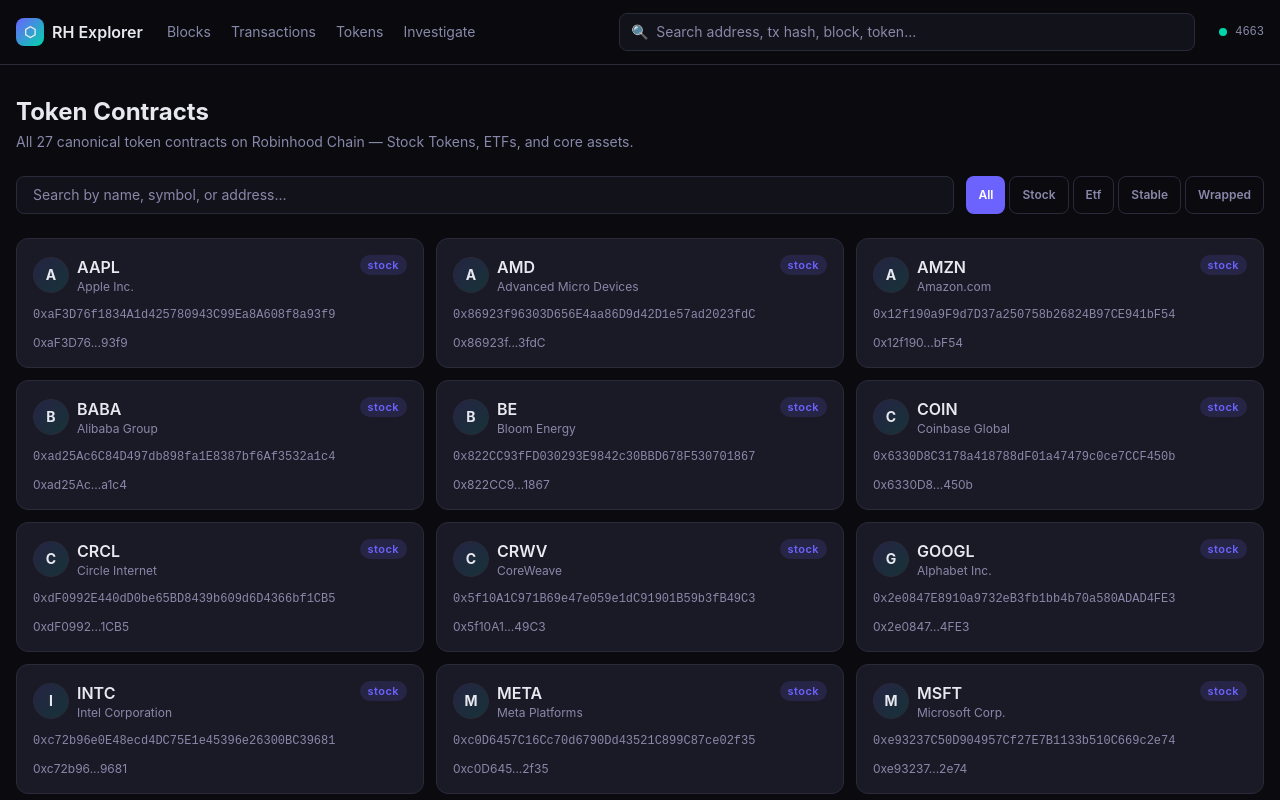
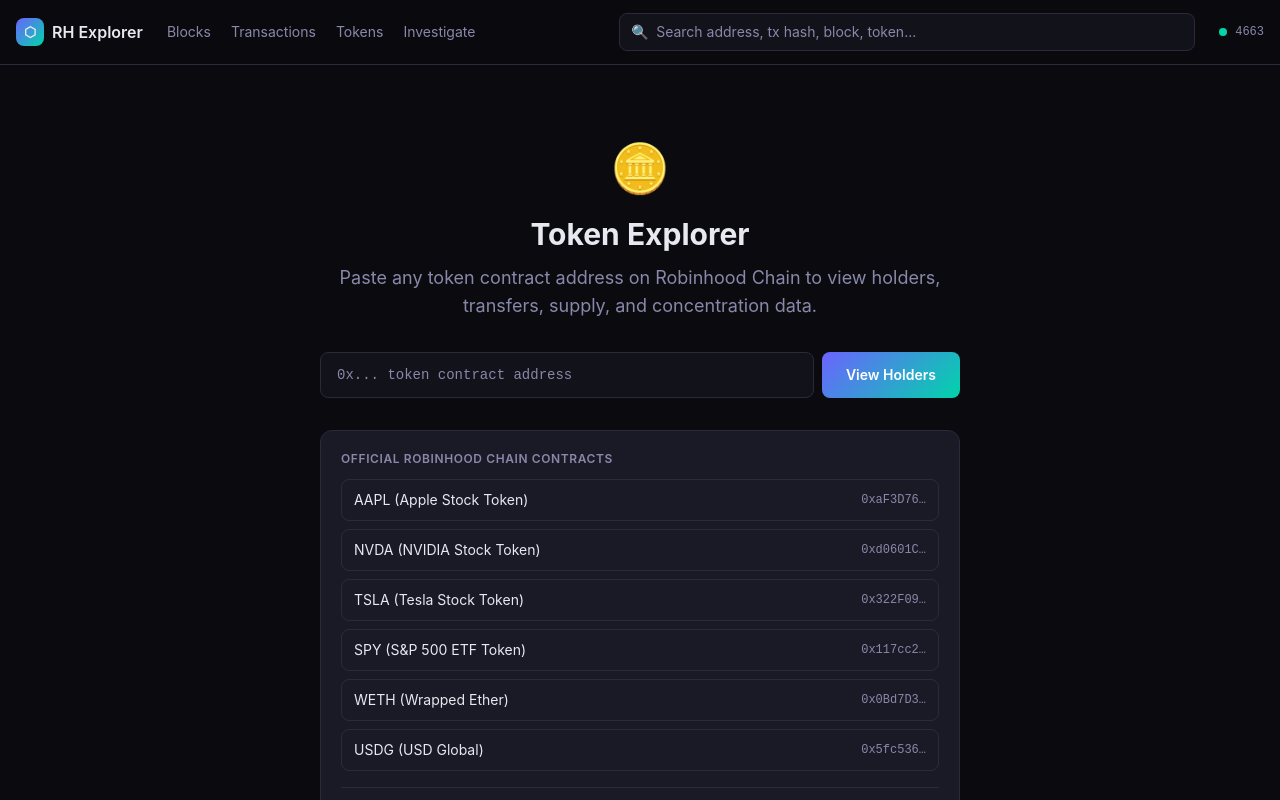
Before and after one commit to whispersomealpha/rh-explorer, a Next.js app in the folder apps/frontend/: page /tokens in a window 1280 px wide. Shown: the top 800 px of the page. Built offline with nearby package versions, Linux system fonts and the light colour scheme.

Commit message:
Add files via upload

```diff
--- a/apps/frontend/src/app/tokens/page.tsx
+++ b/apps/frontend/src/app/tokens/page.tsx
@@ -1,111 +1,78 @@
 'use client'
 import { useState } from 'react'
-import Link from 'next/link'
-import { STOCK_TOKENS } from '../../lib/types'
-import { shortAddr } from '../../lib/utils'
-
-const TOKEN_META: Record<string, { name: string; type: 'stock' | 'etf' | 'stable' | 'wrapped' }> = {
-  AAPL: { name: 'Apple Inc.', type: 'stock' }, AMD: { name: 'Advanced Micro Devices', type: 'stock' },
-  AMZN: { name: 'Amazon.com', type: 'stock' }, BABA: { name: 'Alibaba Group', type: 'stock' },
-  BE: { name: 'Bloom Energy', type: 'stock' }, COIN: { name: 'Coinbase Global', type: 'stock' },
-  CRCL: { name: 'Circle Internet', type: 'stock' }, CRWV: { name: 'CoreWeave', type: 'stock' },
-  GOOGL: { name: 'Alphabet Inc.', type: 'stock' }, INTC: { name: 'Intel Corporation', type: 'stock' },
-  META: { name: 'Meta Platforms', type: 'stock' }, MSFT: { name: 'Microsoft Corp.', type: 'stock' },
-  MU: { name: 'Micron Technology', type: 'stock' }, NVDA: { name: 'NVIDIA Corporation', type: 'stock' },
-  ORCL: { name: 'Oracle Corporation', type: 'stock' }, PLTR: { name: 'Palantir Technologies', type: 'stock' },
-  SNDK: { name: 'SanDisk Corp.', type: 'stock' }, SPCX: { name: 'SpaceX', type: 'stock' },
-  TSLA: { name: 'Tesla Inc.', type: 'stock' }, USAR: { name: 'USA Rare Earth', type: 'stock' },
-  QQQ: { name: 'Invesco QQQ ETF', type: 'etf' }, SGOV: { name: 'iShares 0-3M Treasury', type: 'etf' },
-  SLV: { name: 'iShares Silver Trust', type: 'etf' }, SPY: { name: 'SPDR S&P 500 ETF', type: 'etf' },
-  CUSO: { name: 'Custom Offering', type: 'etf' },
-  WETH: { name: 'Wrapped Ether', type: 'wrapped' }, USDG: { name: 'USD Global', type: 'stable' },
-}
-
-const TYPE_BADGE: Record<string, string> = {
-  stock: 'badge-purple', etf: 'badge-green', stable: 'badge-yellow', wrapped: 'badge-orange',
-}
+import { useRouter } from 'next/navigation'
+import { isAddress } from '../../lib/utils'
 
 export default function TokensPage() {
-  const [filter, setFilter] = useState<'all' | 'stock' | 'etf' | 'stable' | 'wrapped'>('all')
-  const [search, setSearch] = useState('')
+  const router = useRouter()
+  const [input, setInput] = useState('')
+  const [error, setError] = useState('')
 
-  const entries = Object.entries(STOCK_TOKENS)
-    .map(([symbol, addr]) => ({ symbol, addr, ...TOKEN_META[symbol] }))
-    .filter(t => filter === 'all' || t.type === filter)
-    .filter(t =>
-      !search ||
-      t.symbol.toLowerCase().includes(search.toLowerCase()) ||
-      t.name?.toLowerCase().includes(search.toLowerCase()) ||
-      t.addr.toLowerCase().includes(search.toLowerCase())
-    )
+  function handleSubmit(e: React.FormEvent) {
+    e.preventDefault()
+    const val = input.trim()
+    if (!val) return
+    if (!isAddress(val)) { setError('Please enter a valid contract address (0x...)'); return }
+    setError('')
+    router.push(`/token/${val}`)
+  }
+
+  const examples = [
+    { label: 'AAPL (Apple Stock Token)', addr: '0xaF3D76f1834A1d425780943C99Ea8A608f8a93f9' },
+    { label: 'NVDA (NVIDIA Stock Token)', addr: '0xd0601CE157Db5bdC3162BbaC2a2C8aF5320D9EEC' },
+    { label: 'TSLA (Tesla Stock Token)',  addr: '0x322F0929c4625eD5bAd873c95208D54E1c003b2d' },
+    { label: 'SPY (S&P 500 ETF Token)',   addr: '0x117cc2133c37B721F49dE2A7a74833232B3B4C0C' },
+    { label: 'WETH (Wrapped Ether)',      addr: '0x0Bd7D308f8E1639FAb988df18A8011f41EAcAD73' },
+    { label: 'USDG (USD Global)',         addr: '0x5fc5360D0400a0Fd4f2af552ADD042D716F1d168' },
+  ]
 
   return (
-    <div className="max-w-7xl mx-auto px-4 py-8">
-      <div className="mb-6">
-        <h1 className="text-2xl font-bold text-rh-text mb-1">Token Contracts</h1>
-        <p className="text-rh-muted text-sm">
-          All {Object.keys(STOCK_TOKENS).length} canonical token contracts on Robinhood Chain —
-          Stock Tokens, ETFs, and core assets.
-        </p>
-      </div>
+    <div className="max-w-2xl mx-auto px-4 py-20 text-center">
+      <div className="text-5xl mb-6">🪙</div>
+      <h1 className="text-3xl font-bold text-rh-text mb-3">Token Explorer</h1>
+      <p className="text-rh-muted mb-8 text-lg">
+        Paste any token contract address on Robinhood Chain to view holders,
+        transfers, supply, and concentration data.
+      </p>
 
-      {/* Filters */}
-      <div className="flex flex-col sm:flex-row gap-3 mb-6">
-        <input
-          value={search}
-          onChange={e => setSearch(e.target.value)}
-          placeholder="Search by name, symbol, or address..."
-          className="flex-1 px-4 py-2 text-sm rounded-lg border border-rh-border bg-rh-surface text-rh-text placeholder-rh-muted focus:outline-none focus:border-rh-accent"
-        />
-        <div className="flex gap-1">
-          {(['all', 'stock', 'etf', 'stable', 'wrapped'] as const).map(f => (
+      <form onSubmit={handleSubmit} className="mb-8">
+        <div className="flex gap-2">
+          <input
+            value={input}
+            onChange={e => { setInput(e.target.value); setError('') }}
+            placeholder="0x... token contract address"
+            className="flex-1 px-4 py-3 rounded-lg border border-rh-border bg-rh-surface text-rh-text placeholder-rh-muted focus:outline-none focus:border-rh-accent mono text-sm"
+          />
+          <button
+            type="submit"
+            className="px-6 py-3 rounded-lg font-semibold text-sm text-white transition-opacity hover:opacity-90 shrink-0"
+            style={{ background: 'linear-gradient(135deg, #6c63ff, #00d4aa)' }}
+          >
+            View Holders
+          </button>
+        </div>
+        {error && <div className="mt-2 text-sm text-rh-red">{error}</div>}
+      </form>
+
+      <div className="text-left rounded-xl border border-rh-border bg-rh-card p-5">
+        <div className="text-xs text-rh-muted uppercase font-semibold tracking-wider mb-3">
+          Official Robinhood Chain contracts
+        </div>
+        <div className="space-y-2">
+          {examples.map(({ label, addr }) => (
             <button
-              key={f}
-              onClick={() => setFilter(f)}
-              className={`px-3 py-2 rounded-lg text-xs font-semibold capitalize transition-colors ${
-                filter === f
-                  ? 'bg-rh-accent text-white'
-                  : 'border border-rh-border text-rh-muted hover:text-rh-text'
-              }`}
+              key={addr}
+              onClick={() => router.push(`/token/${addr}`)}
+              className="w-full flex items-center justify-between px-3 py-2.5 rounded-lg border border-rh-border hover:border-rh-accent hover:bg-rh-surface transition-all group text-left"
             >
-              {f}
+              <span className="text-sm text-rh-text group-hover:text-rh-accent">{label}</span>
+              <span className="mono text-xs text-rh-muted">{addr.slice(0,8)}…</span>
             </button>
           ))}
         </div>
-      </div>
-
-      {/* Token grid */}
-      <div className="grid grid-cols-1 sm:grid-cols-2 lg:grid-cols-3 gap-3">
-        {entries.map(({ symbol, addr, name, type }) => (
-          <Link
-            key={symbol}
-            href={`/token/${addr}`}
-            className="rounded-xl border border-rh-border bg-rh-card p-4 hover:border-rh-accent hover:bg-rh-surface transition-all group"
-          >
-            <div className="flex items-start justify-between mb-3">
-              <div className="flex items-center gap-2">
-                <div className="w-9 h-9 rounded-full flex items-center justify-center font-bold text-sm shrink-0"
-                     style={{ background: 'linear-gradient(135deg, #6c63ff22, #00d4aa22)', border: '1px solid #2a2a3a' }}>
-                  {symbol[0]}
-                </div>
-                <div>
-                  <div className="font-semibold text-rh-text group-hover:text-rh-accent transition-colors">
-                    {symbol}
-                  </div>
-                  <div className="text-xs text-rh-muted">{name ?? symbol}</div>
-                </div>
-              </div>
-              <span className={`badge ${TYPE_BADGE[type ?? 'stock']} text-xs`}>{type}</span>
-            </div>
-            <div className="mono text-xs text-rh-muted truncate">{addr}</div>
-            <div className="mt-3 flex items-center justify-between">
-              <span className="text-xs text-rh-muted">{shortAddr(addr, 8)}</span>
-              <span className="text-xs text-rh-accent opacity-0 group-hover:opacity-100 transition-opacity">
-                View holders →
-              </span>
-            </div>
-          </Link>
-        ))}
+        <div className="mt-4 pt-4 border-t border-rh-border text-xs text-rh-muted">
+          Any ERC-20 token deployed on Robinhood Chain (Chain ID 4663) works — not just the official stock tokens.
+        </div>
       </div>
     </div>
   )
```
